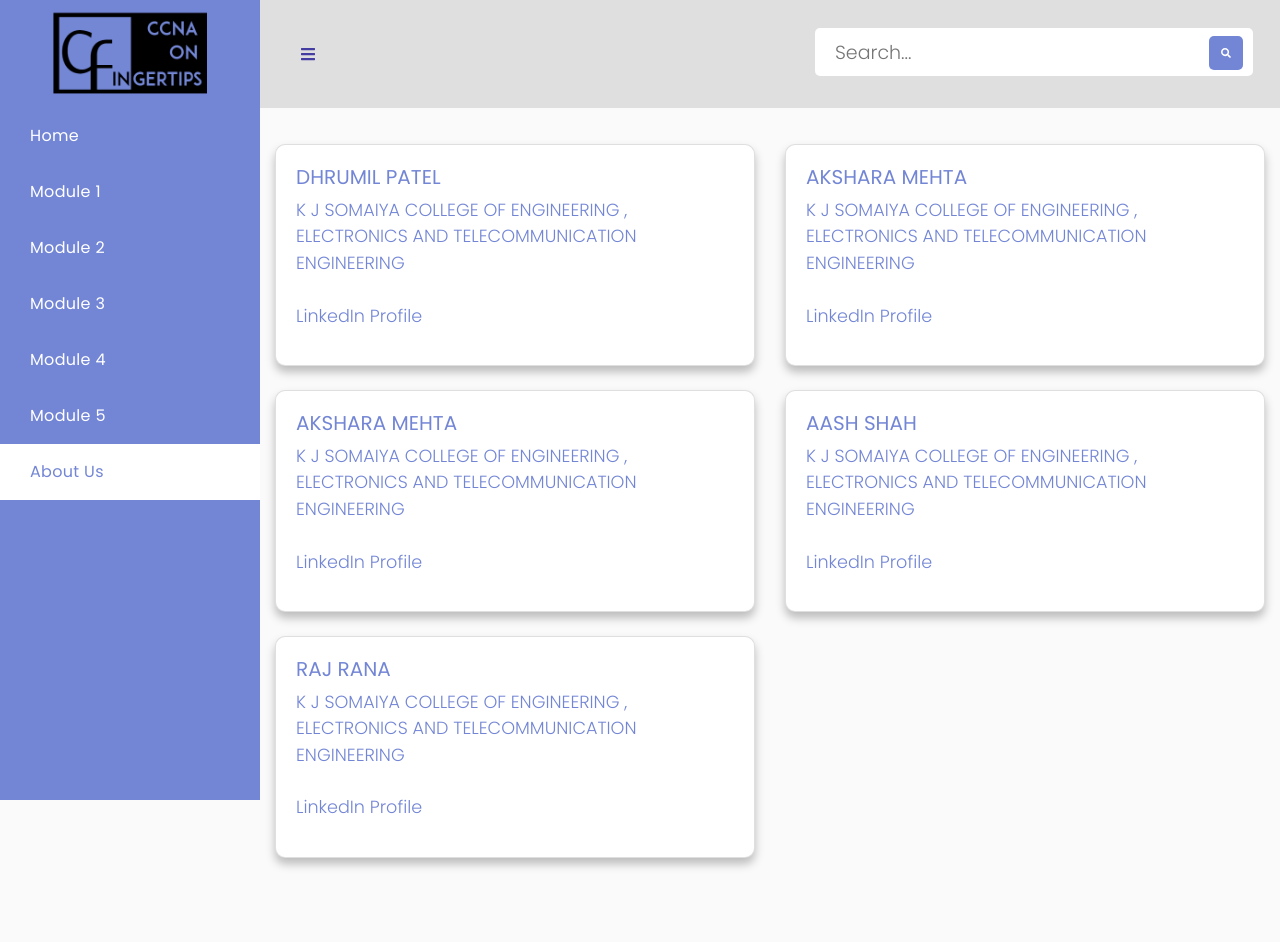
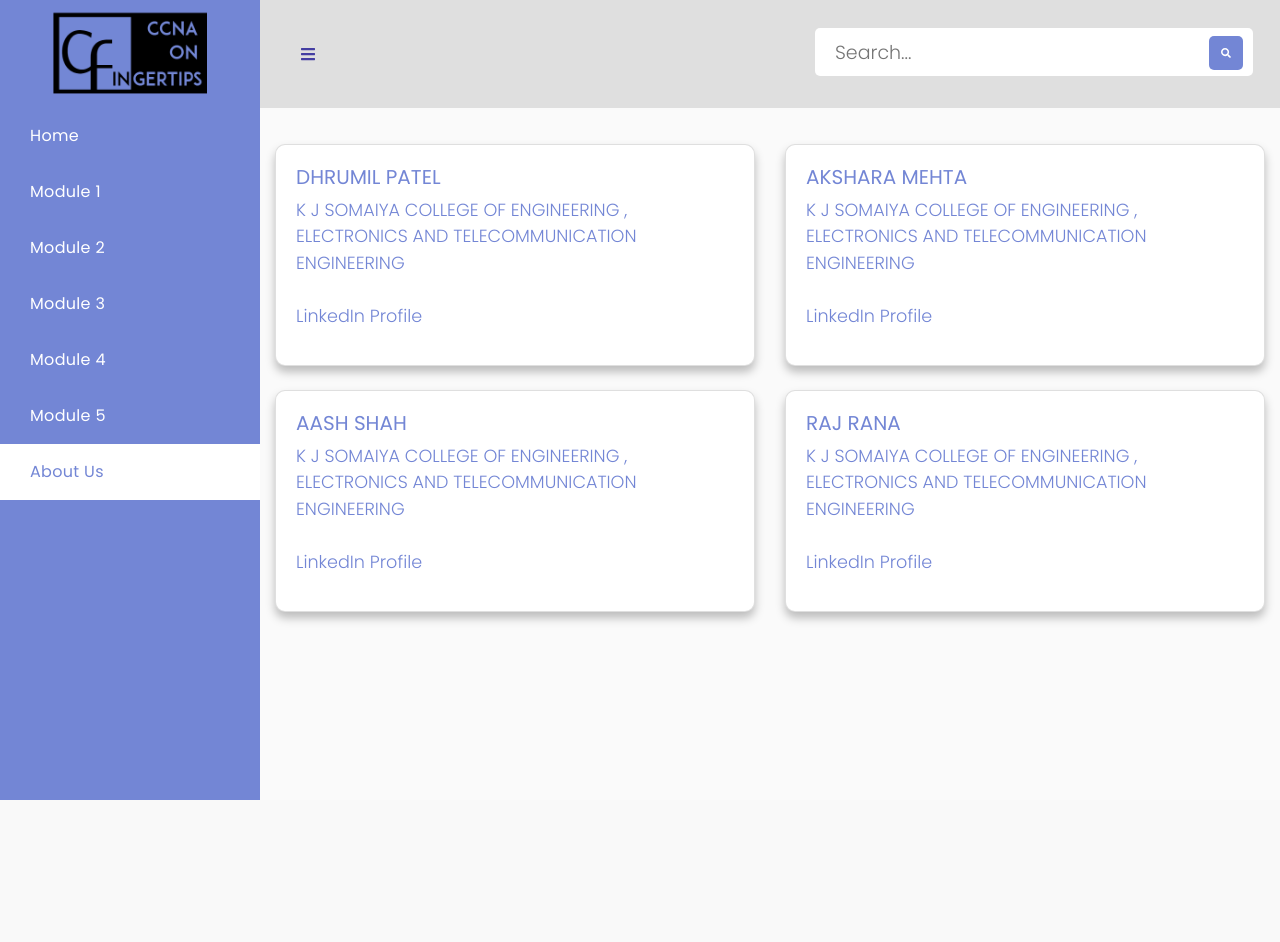
Before and after one commit to akshara01/CCNA-On-FingerTips, a Django app: page /about in a window 1280 px wide. After the commit the page ends 800 px from the top, so only its background shows below. Run offline with Django 3.2, Linux system fonts and the light colour scheme; some libraries are stand-ins or nearby versions.

Commit message:
Update about.html

```diff
--- a/website/templates/website/about.html
+++ b/website/templates/website/about.html
@@ -15,15 +15,6 @@
             </div>
           </div>
 
-          <div class="col-md-6 mb-4">
-            <div class="card">
-              <div class="card-body">
-                <h5 class="card__title">AKSHARA MEHTA</h5>
-                <p class="card__apply">K J SOMAIYA COLLEGE OF ENGINEERING , ELECTRONICS AND TELECOMMUNICATION ENGINEERING<br><br>
-                  <a href="https://www.linkedin.com/in/akshara-mehta-b759271b2">LinkedIn Profile</a></p>
-              </div>
-            </div>
-          </div>
 
         <div class="col-md-6 mb-4">
             <div class="card">
```
